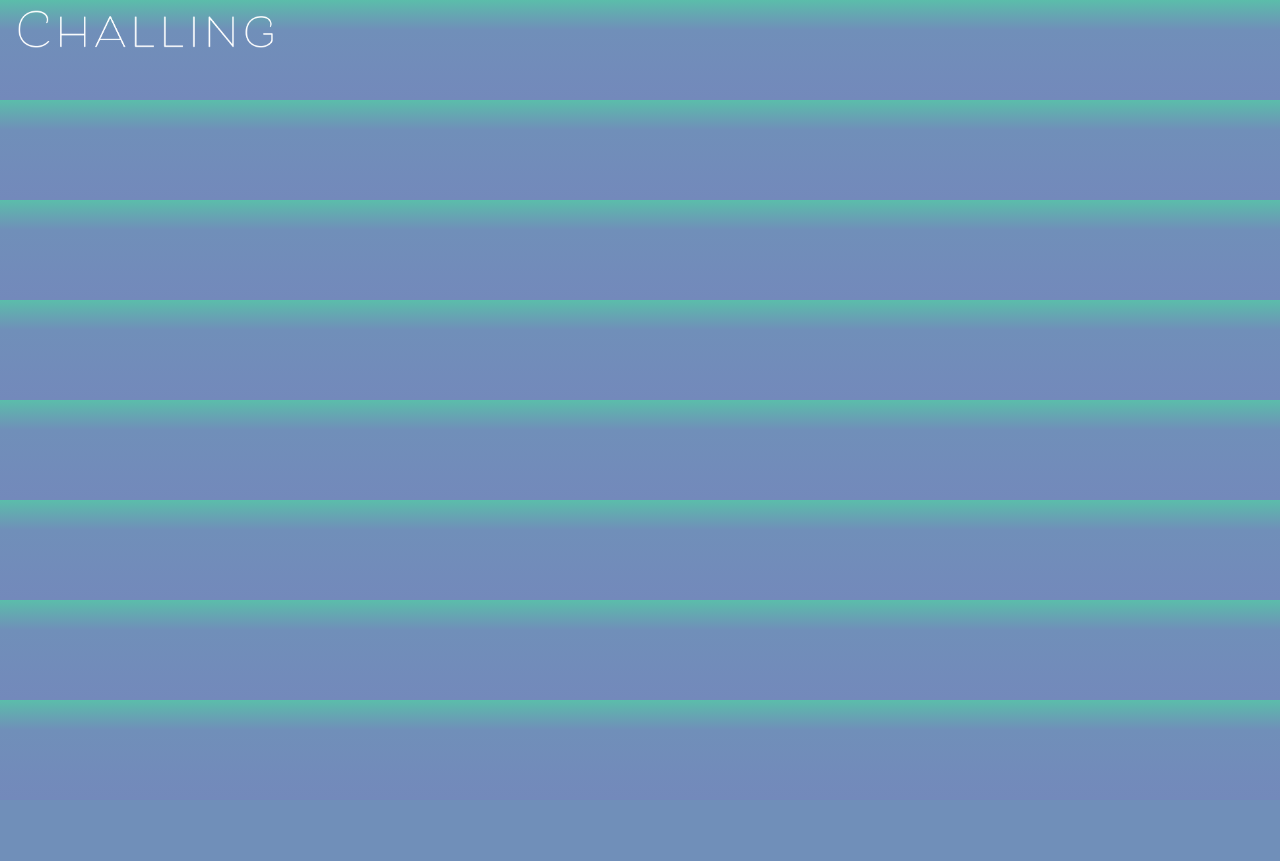
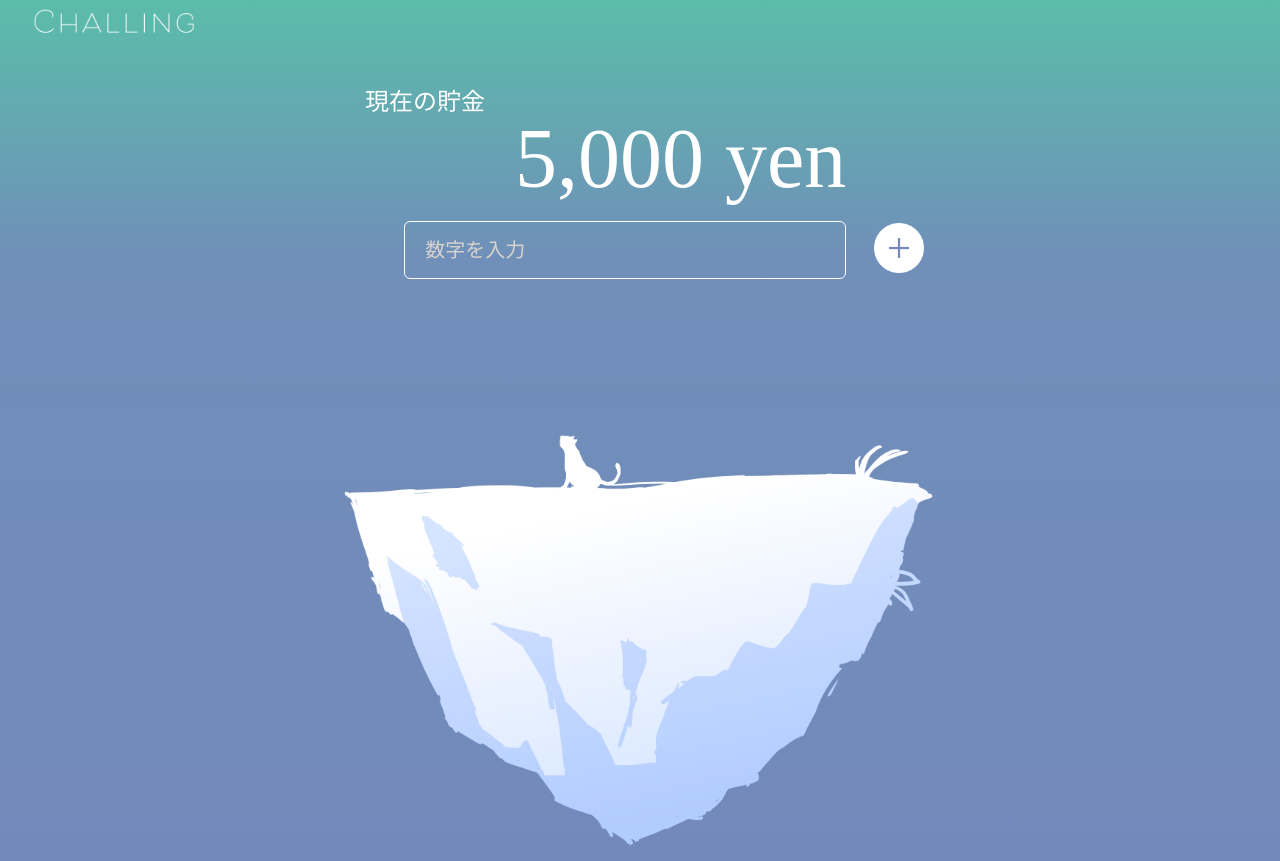
Before and after one commit to TakumiNomura/challing_web2, a Rails app: page / in a window 1280 px wide. Before the commit the page ends 722 px from the top, so only its background shows below. Run offline with Rails 7, Linux system fonts and the light colour scheme; style sheets or scripts are compiled from the project's sources.

Commit message:
Create Main Page

```diff
--- a/app/assets/stylesheets/application.css
+++ b/app/assets/stylesheets/application.css
@@ -15,9 +15,83 @@
  */
 
 .title-logo img{
-    height: 10vh;
+    height: 50px;
+    margin-left: 20px;
 }
 
 body{
     background: linear-gradient(#5BBDAA, #708FB9 30%, #7389BB);
 }
+
+.saving-wrap{
+    text-align: center;
+    color: #fff;
+    font-family: Hiragino Sans;
+    margin: 0 auto;
+    width: 550px;
+    margin-top: 20px;
+}
+.saving-wrap p{
+    margin: 0;
+    text-align: left;
+}
+.saving-wrap p.title{
+    font-size: 24px;
+    font-weight: 200;
+}
+.saving-wrap .flex-wrap{
+    display: flex;
+    justify-content: center;
+    align-items: center;
+    flex-wrap: wrap;
+}
+.saving-wrap .flex-wrap .value{
+    width: 85%;
+    position: relative;
+    text-align: right;
+}
+.saving-wrap .flex-wrap .value p{
+    text-align: right;
+    width: 100%;
+    font-weight: 200;
+    font-size: 84px;
+    margin: 0;
+    line-height: 1.0;
+    margin-bottom: 20px;
+}
+.saving-wrap .flex-wrap .button{
+    width: 5%;
+    margin-left: 5%;
+}
+
+.saving-wrap .textbox{
+    width: 400px;
+    height: 50px;
+    color: #fff;
+	padding: 3px 20px;
+	border-radius: 6px;
+	border-top: 1px solid #fff;
+	border-left: 1px solid #fff;
+	border-right: 1px solid #fff;
+	border-bottom: 1px solid #fff;
+	background: transparent;
+	font-size: 20px;
+}
+.saving-wrap img{
+    height: 50px;
+}
+
+/* 各ベンダープレフィックスが取れた標準版！！(http://caniuse.com/#search=placeholder-shown) */
+:placeholder-shown {
+    color: #D8D3CD; }
+
+/* Google Chrome, Safari, Opera 15+, Android, iOS */
+::-webkit-input-placeholder {
+    color: #D8D3CD; }
+footer img{
+    position: relative;
+    width: 50vw;
+    left: 50%;
+    transform: translateX(-50%);
+    margin-top: 150px;
+}
--- a/app/views/home/top.html.erb
+++ b/app/views/home/top.html.erb
@@ -5,9 +5,10 @@
     <title>Challing</title>
   </head>
   <body>
+    <!-- ヘッダー -->
     <header>
       <div class="title-logo">
-        <a href="/"><img src="./CHALLINGLogo.png"></a>
+        <a href="/"><img src="assets/CHALLINGLogo.png"></a>
       </div>
       <div class="share">
 
@@ -16,5 +17,29 @@
 
       </div>
     </header>
+
+    <!-- 貯金額の表示・入力 -->
+    <div class="saving-wrap">
+        <p class="title">現在の貯金</p>
+        <div class="flex-wrap">
+            <div class="value">
+                <p>5,000 yen</p>
+            </div>
+            <div class="button"></div>
+            <div class="value">
+                <form>
+                    <input type="text" name="saving" placeholder="数字を入力" class="textbox" />
+                </form>
+            </div>
+            <div class="button">
+                <img src="assets/Add.png">
+            </div>
+        </div>
+    </div>
+
+    <!-- フッター -->
+    <footer>
+      <img src="assets/neko.png">
+    </footer>
   </body>
 </html>
```
